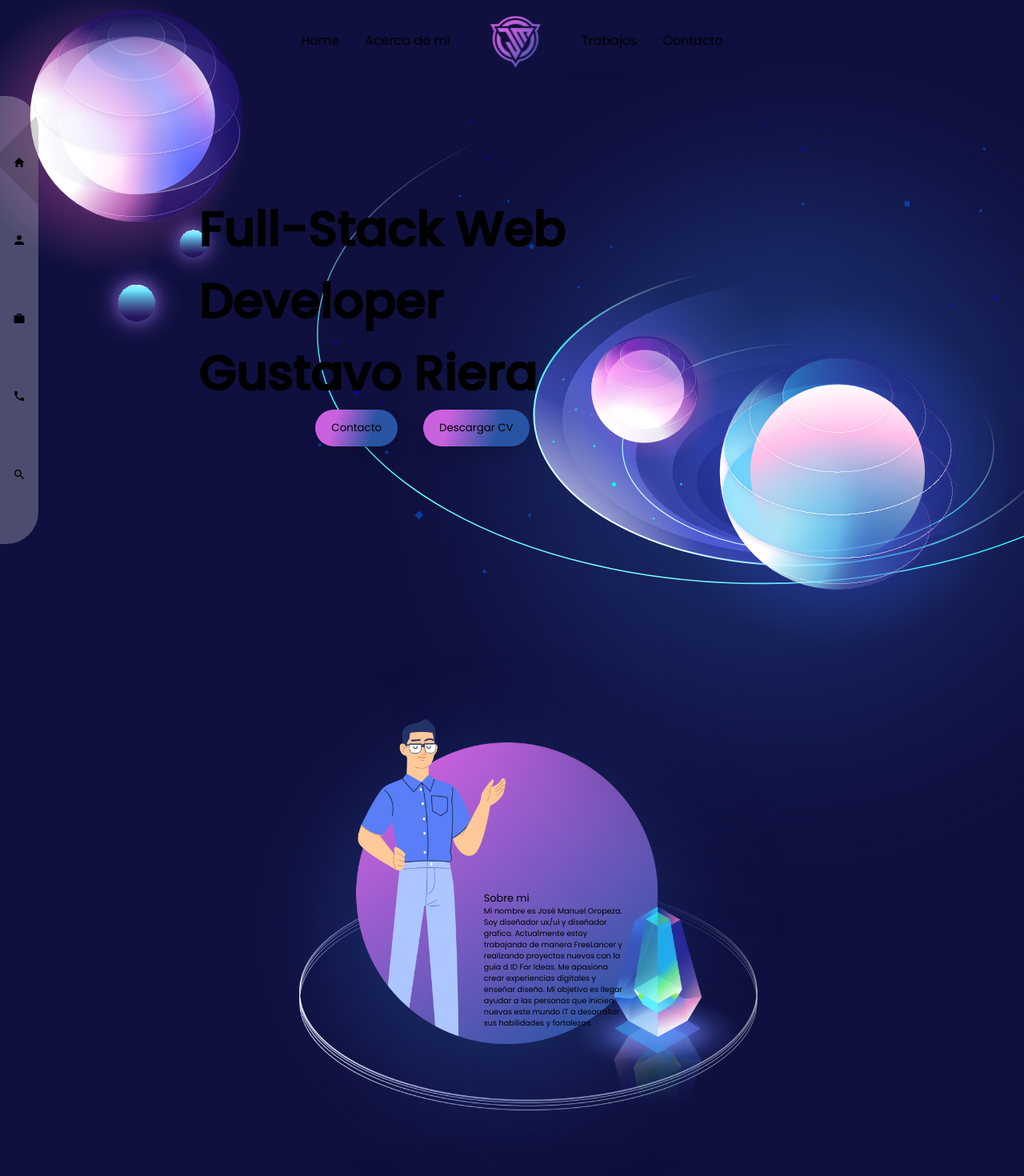
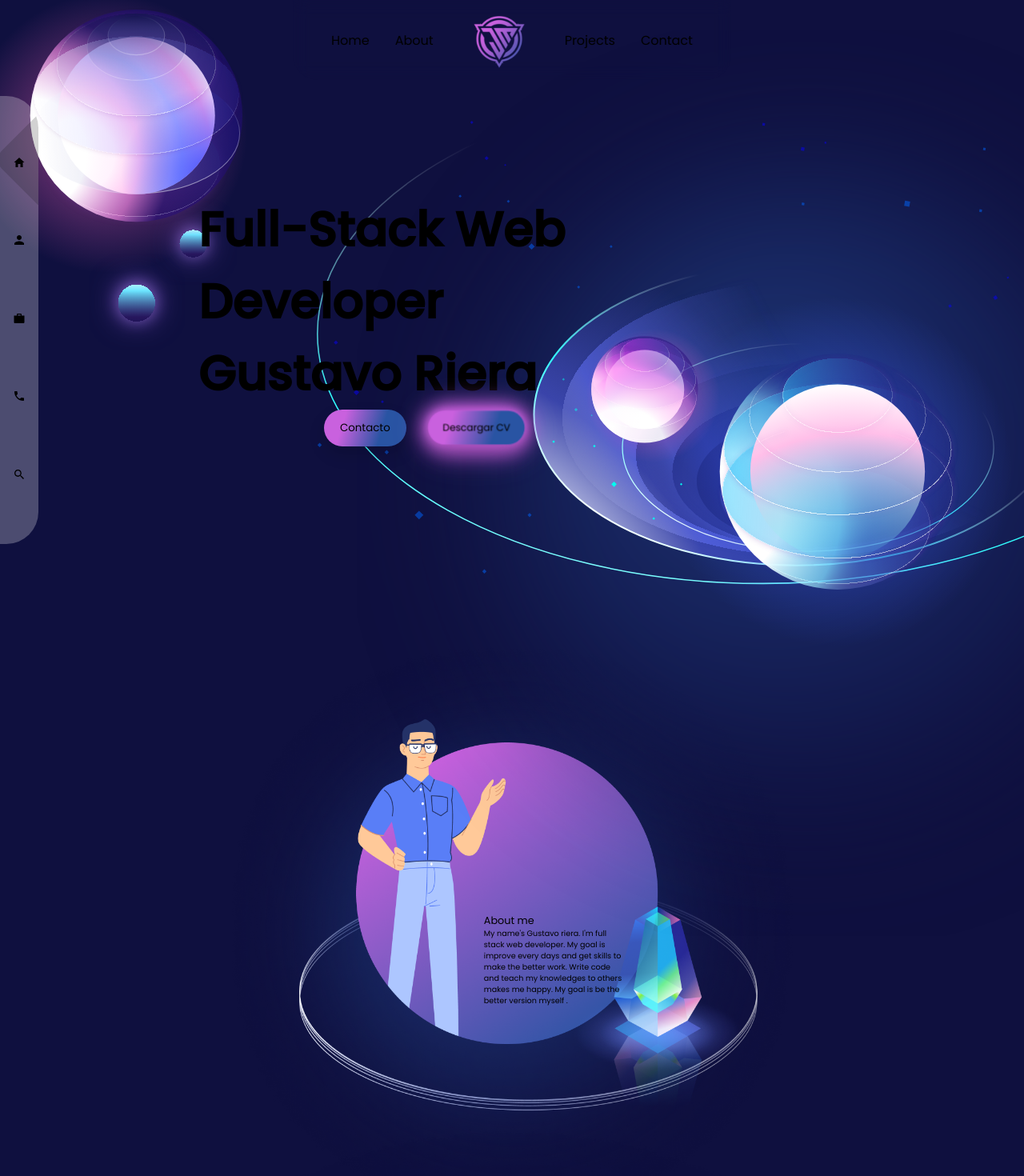
Before and after one commit to Gustavitory/gr-brieffcase, a Next.js app: page / in a window 1280 px wide. Shown: the top 1470 px of the page at 80% size. Built offline with nearby package versions, Linux system fonts and the light colour scheme.

Commit message:
lenguajes

```diff
--- /dev/null
+++ b/src/components/atoms/buttons/DownloadButton.tsx
@@ -0,0 +1,58 @@
+import React from 'react'
+
+export interface DefaultButtonsProps{
+    action?:()=>void;
+    content:string;
+}
+
+interface GradientButtonsProps extends DefaultButtonsProps{
+    color1:string;
+    color2:string;
+    compact?:boolean
+}
+
+export const DownloadButton = ({color1,color2,action,content,compact=false}:GradientButtonsProps) => {
+  return (
+    <>
+        <a className={compact?'comp':''} href='/CV/CVGustavoRiera.pdf' download={'CV Gustavo Riera.pdf'}  >{content}</a>
+        <style jsx>{`
+            a{
+                background: linear-gradient(107.21deg, var(${color1}) 24.43%, var(${color2}) 68.95%);
+                padding:1em 1.5em;
+                border:none;
+                border-radius:30px;
+                box-shadow: 0px 10px 20px rgba(0, 0, 0, 0.15);
+                backdrop-filter: blur(11.5757px);
+                cursor:pointer;
+                transition:.2s;
+                font-size:.7em;
+                animation: 3s linear infinite llamativo;
+            }
+            a.comp{
+                padding:.5em 1.5em;
+                border-radius:.4em;
+                width:max-content;
+                font-size:.8em;
+            }
+            a:hover{
+                filter:brightness(1.2);
+            }
+
+            @keyframes llamativo{
+                0%{
+                    filter: drop-shadow(0 0 5px var(--pink)) drop-shadow(0 0 10px var(--pink)) drop-shadow(0 0 15px var(--pink));
+                    transform:scale(1.1);
+                }
+                50%{
+                    -webkit-filter: drop-shadow(0 0 1px var(--pink)) drop-shadow(0 0 2px var(--pink)) drop-shadow(0 0 3px var(--pink));
+                    transform:scale(1.0);
+                }
+                100%{
+                    filter: drop-shadow(0 0 5px var(--pink)) drop-shadow(0 0 10px var(--pink)) drop-shadow(0 0 15px var(--pink));
+                    transform:scale(1.1);
+                }
+            }
+        `}</style>
+    </>
+  )
+}
--- a/src/components/hooks/useNavigation.tsx
+++ b/src/components/hooks/useNavigation.tsx
@@ -37,10 +37,10 @@ export const useNavigation = () => {
 
     const topStructure=[
         {title:'Home', action:()=>select('Home'),scroll:'Home'},
-        {title:'Acerca de mi',action:()=>select('About'),scroll:'About'},
+        {title:'About',action:()=>select('About'),scroll:'About'},
         {title:'logo',action:()=>select('Home'),scroll:'Home'},
-        {title:'Trabajos',action:()=>select('Projects'),scroll:'Projects'},
-        {title:'Contacto',action:()=>select('Contact'),scroll:'Contact'}
+        {title:'Projects',action:()=>select('Projects'),scroll:'Projects'},
+        {title:'Contact',action:()=>select('Contact'),scroll:'Contact'}
     ]
 
     return {contenedor,structure,selected,position,topStructure}
--- a/src/components/molecules/Home/PresentationFrame.tsx
+++ b/src/components/molecules/Home/PresentationFrame.tsx
@@ -1,5 +1,6 @@
 import { GradientColorButton } from '../../atoms/buttons/GradientColorButton'
 import React from 'react'
+import { DownloadButton } from '@/components/atoms/buttons/DownloadButton'
 
 interface PresentationFrameProps{
     content:string,
@@ -14,7 +15,7 @@ export const PresentationFrame = ({contact,download,content}:PresentationFramePr
             <p>{content}</p>
             <div className='buttons'>
                 <GradientColorButton color1='--gray' color2='--gray' content='Contacto' action={contact}/>
-                <GradientColorButton color1='--pink' color2='--navy' content='Descargar CV' action={download}/>
+                <DownloadButton color1='--pink' color2='--navy' content='Descargar CV' action={download}/>
             </div>
         </div>
         <style jsx>{`
--- a/src/components/screens/AboutPage.tsx
+++ b/src/components/screens/AboutPage.tsx
@@ -4,7 +4,7 @@ import React from 'react'
 const AboutPage = () => {
   return (
     <div id='About'>
-        <AboutMe title='Sobre mi' content='Mi nombre es José Manuel Oropeza. Soy diseñador ux/ui y diseñador grafico. Actualmente estoy trabajando de manera FreeLancer y realizando proyectos nuevos con la guía d ID For Ideas. Me apasiona crear experiencias digitales y enseñar diseño. Mi objetivo es llegar ayudar a las personas que inicien nuevas este mundo IT a desarrollar sus habilidades y fortalezas. '/>
+        <AboutMe title='About me' content="My name's Gustavo riera. I'm full stack web developer. My goal is improve every days and get skills to make the better work. Write code and teach my knowledges to others makes me happy. My goal is be the better version myself . "/>
     </div>
   )
 }
```
Also changed, not shown: 1 other file (tests, documents, lock files or other folders).
